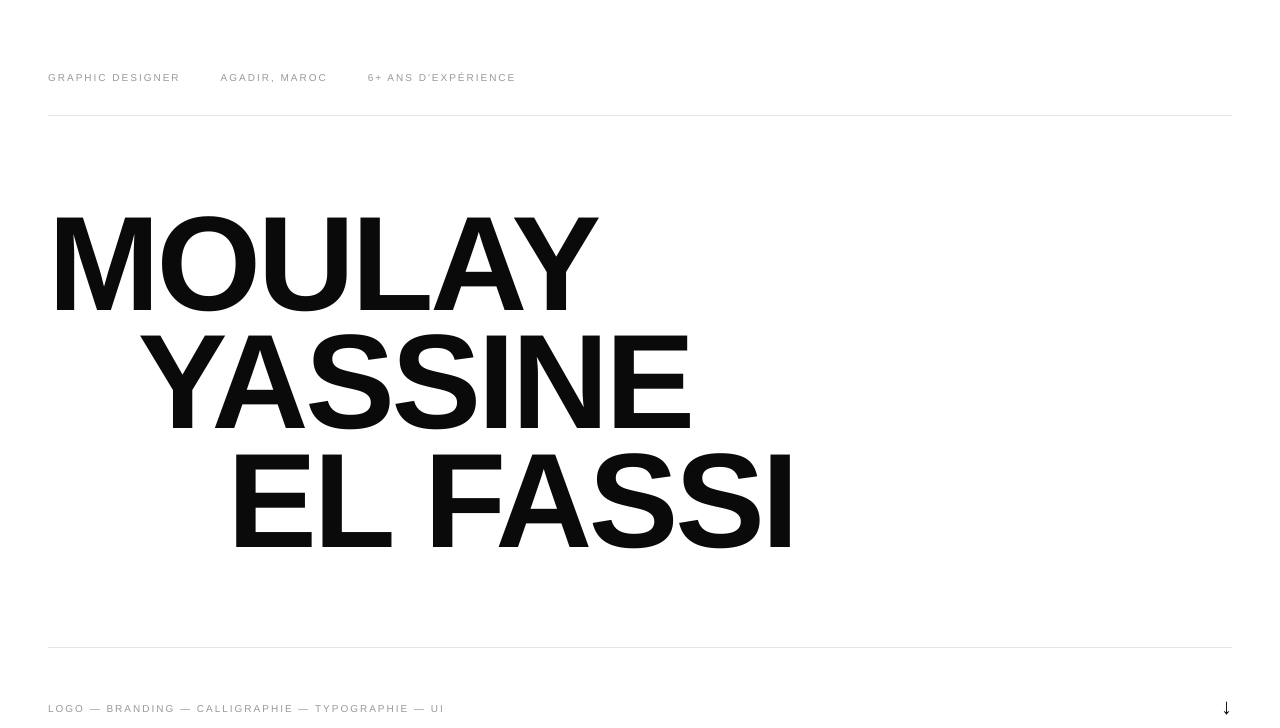
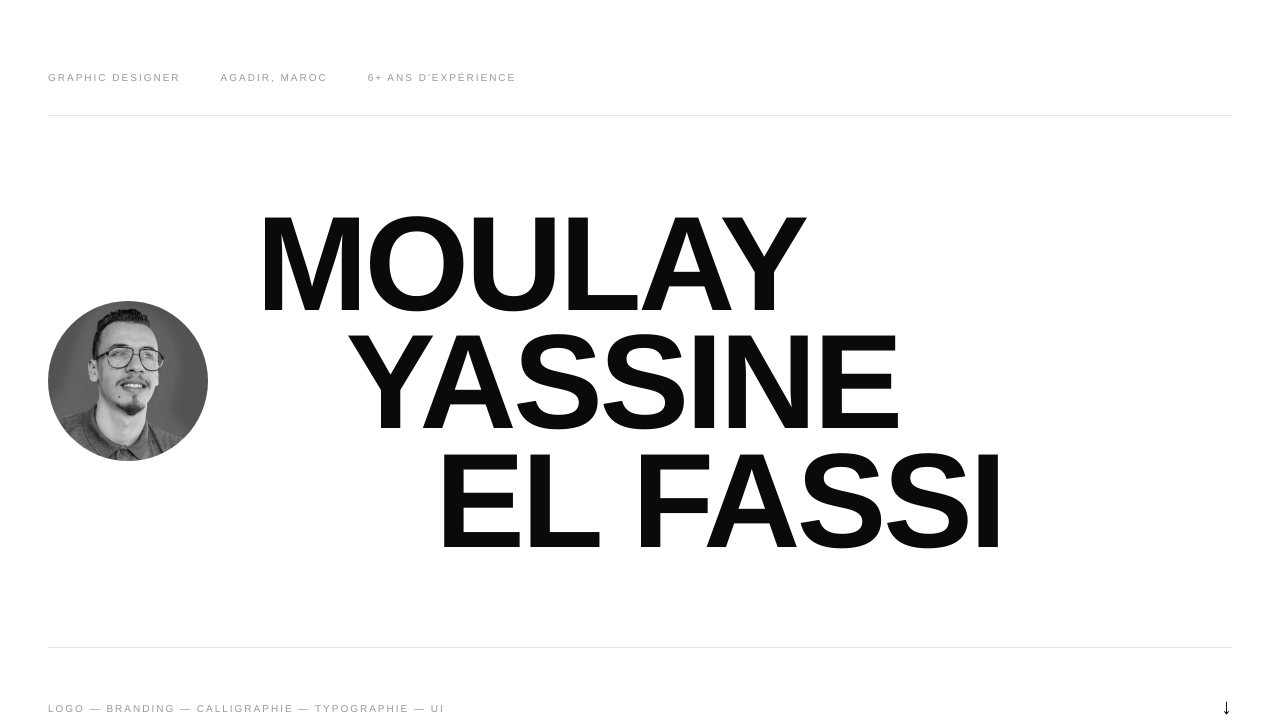
Before and after one commit to MlyYassineElfassi/portfolio, a plain HTML site: page index.html in a window 1280 px wide. Shown: the part 72-800 px from the top of the page. Drawn offline with Linux system fonts and the light colour scheme.

Commit message:
Add profile photo to hero section beside name
Co-Authored-By: Claude Sonnet 4.6 <noreply@anthropic.com>

```diff
--- a/index.html
+++ b/index.html
@@ -31,11 +31,14 @@
             <span>Agadir, Maroc</span>
             <span>6+ ans d'expérience</span>
         </div>
-        <h1 class="hero-title">
-            <span>MOULAY</span>
-            <span>YASSINE</span>
-            <span>EL FASSI</span>
-        </h1>
+        <div class="hero-content">
+            <img src="images/yassine.jpg" alt="Yassine El Fassi" class="hero-photo">
+            <h1 class="hero-title">
+                <span>MOULAY</span>
+                <span>YASSINE</span>
+                <span>EL FASSI</span>
+            </h1>
+        </div>
         <div class="hero-bottom">
             <span class="hero-discipline">Logo &mdash; Branding &mdash; Calligraphie &mdash; Typographie &mdash; UI</span>
             <a href="#work" class="scroll-down">&#x2193;</a>
--- a/style.css
+++ b/style.css
@@ -167,6 +167,22 @@ nav.scrolled {
     margin-bottom: 64px;
 }
 
+.hero-content {
+    display: flex;
+    align-items: center;
+    gap: 48px;
+    flex: 1;
+}
+
+.hero-photo {
+    width: 160px;
+    height: 160px;
+    object-fit: cover;
+    border-radius: 50%;
+    flex-shrink: 0;
+    filter: grayscale(100%);
+}
+
 .hero-title {
     display: flex;
     flex-direction: column;
@@ -175,7 +191,6 @@ nav.scrolled {
     line-height: 0.88;
     letter-spacing: -0.025em;
     text-transform: uppercase;
-    flex: 1;
     justify-content: center;
     padding: 24px 0;
 }
```
